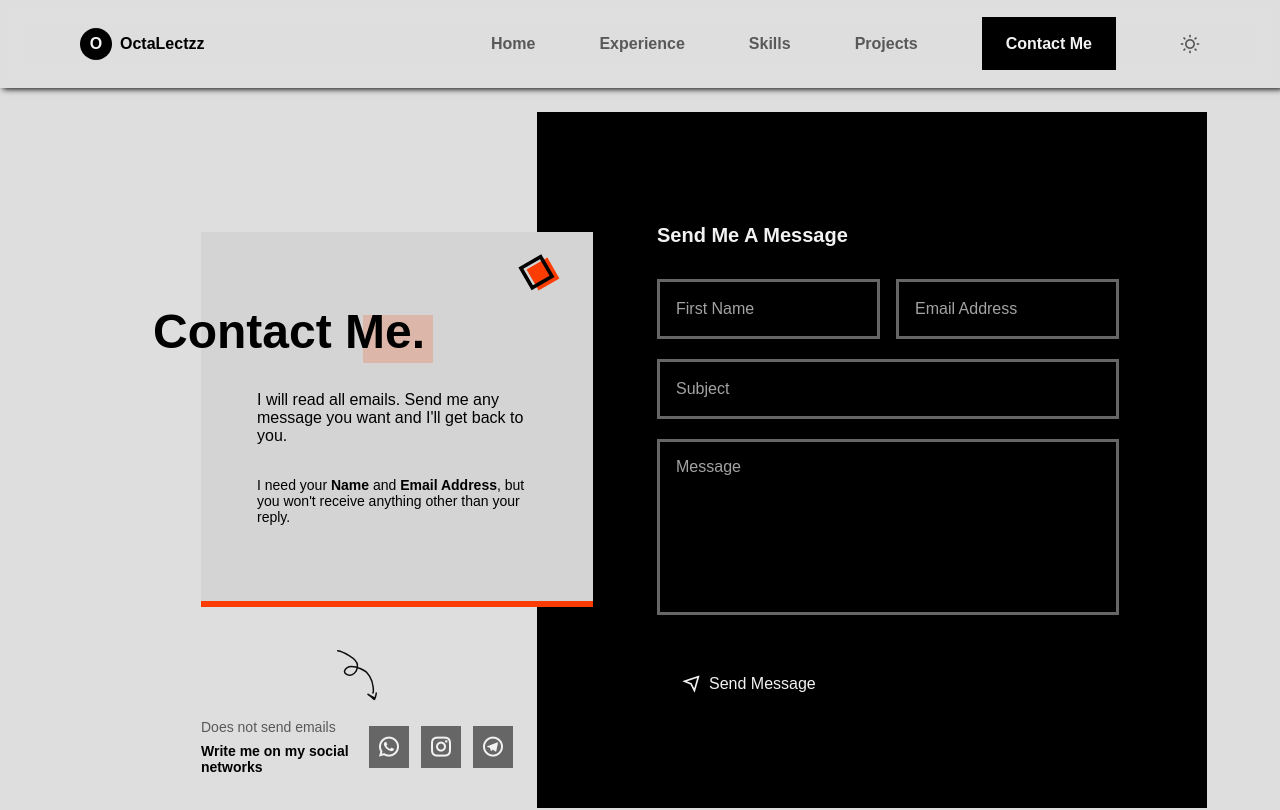
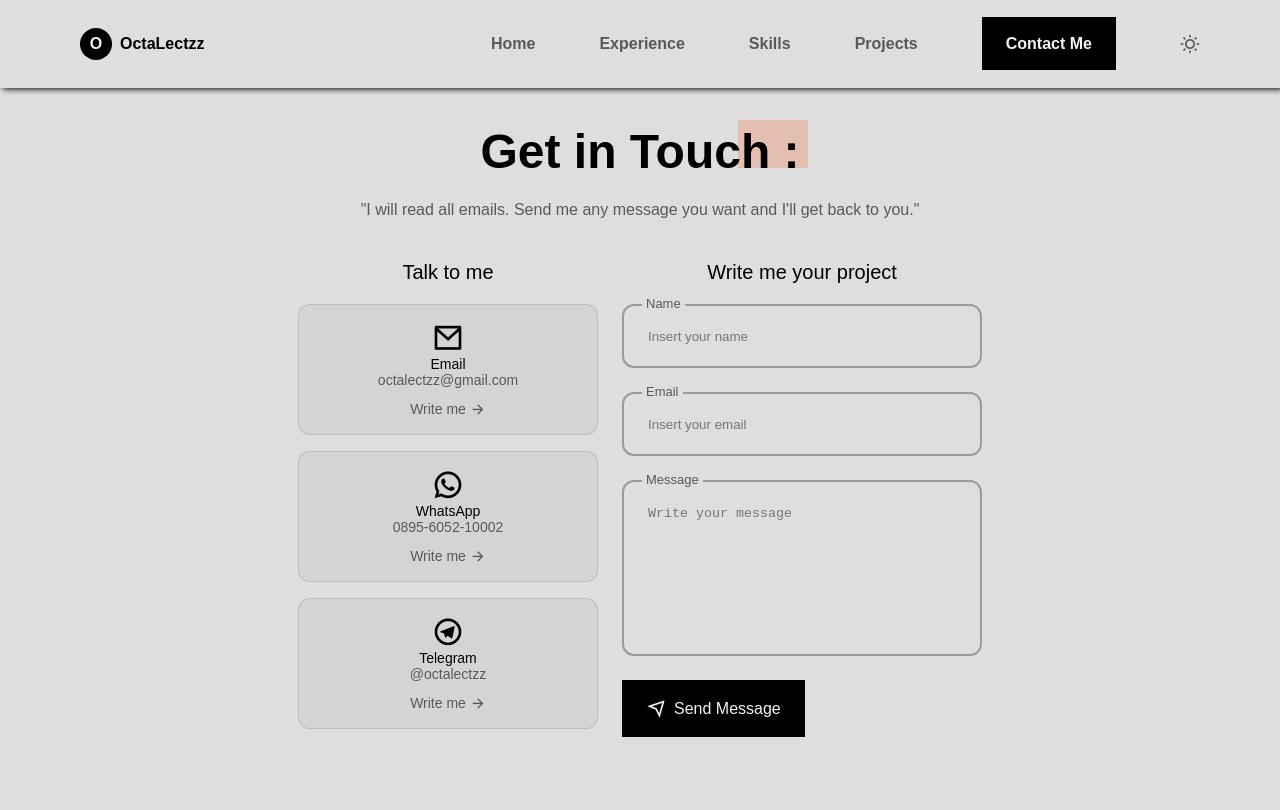
Before and after one commit to OctaLectzz/octalectzz-portfolio, a React (Vite) app: page /contact in a window 1280 px wide. Shown: the top 810 px of the page. Built offline with nearby package versions, Linux system fonts and the light colour scheme; a web font is replaced by a local one.

Commit message:
contact page

```diff
--- a/src/assets/css/pages/contact.css
+++ b/src/assets/css/pages/contact.css
@@ -1,4 +1,6 @@
 /*=============== CONTACT ===============*/
+
+/* Home Page */
 .contact {
   padding-bottom: 0;
 }
@@ -303,3 +305,145 @@
     bottom: -2.5rem;
   }
 }
+
+/* Contact Page */
+.contacts__container {
+  grid-template-columns: repeat(2, max-content);
+  justify-content: center;
+  column-gap: 6rem;
+  padding-bottom: 3rem;
+}
+
+.contacts__title {
+  text-align: center;
+  font-size: var(--h3-font-size);
+  font-weight: var(--font-medium);
+  margin-bottom: 20px;
+}
+
+.contacts__info {
+  display: grid;
+  row-gap: 1rem;
+  grid-template-columns: 300px;
+}
+
+.contacts__card {
+  background-color: var(--container-color);
+  border: 1px solid rgba(0, 0, 0, 0.1);
+  padding: 1rem;
+  border-radius: 0.75rem;
+  text-align: center;
+}
+
+.contacts__card-icon {
+  font-size: 2rem;
+  color: var(--title-color);
+  margin-bottom: 25px;
+}
+
+.contacts__card-title,
+.contacts__card-data {
+  font-size: var(--small-font-size);
+}
+
+.contacts__card-title {
+  font-weight: var(--font-medium);
+}
+
+.contacts__card-data {
+  display: block;
+  margin-bottom: 0.75rem;
+}
+
+.contacts__button {
+  color: var(--text-color);
+  font-size: var(--small-font-size);
+  display: inline-flex;
+  align-items: center;
+  justify-content: center;
+  column-gap: 0.25rem;
+}
+
+.contacts__button-icon {
+  font-size: 1rem;
+  transition: 0.3s;
+}
+
+.contacts__button:hover .contacts__button-icon {
+  transform: translate(0.25rem);
+}
+
+.contacts__form {
+  width: 360px;
+}
+
+.contacts__form-div {
+  position: relative;
+  margin-bottom: 1.5rem;
+  height: 4rem;
+}
+
+.contacts__form-input {
+  position: absolute;
+  top: 0;
+  left: 0;
+  width: 100%;
+  height: 100%;
+  border: 2px solid rgba(0, 0, 0, 0.3);
+  background: none;
+  color: var(--text-color);
+  outline: none;
+  border-radius: 0.75rem;
+  padding: 1.5rem;
+  z-index: 1;
+}
+
+.contacts__form-tag {
+  position: absolute;
+  top: -0.75rem;
+  left: 1.25rem;
+  font-size: var(--smaller-font-size);
+  padding: 0.25rem;
+  background-color: var(--body-color);
+  z-index: 10;
+}
+
+.contacts__form-area {
+  height: 11rem;
+}
+
+.contacts__form-area textarea {
+  resize: none;
+}
+
+/* For medium devices */
+@media screen and (max-width: 768px) {
+  .contacts__container {
+    grid-template-columns: 1fr;
+    row-gap: 3rem;
+  }
+
+  .contacts__info {
+    justify-content: center;
+  }
+
+  .contacts__form {
+    margin: 0 auto;
+  }
+}
+@media screen and (max-width: 576px) {
+  .contacts__info {
+    grid-template-columns: 1fr;
+  }
+
+  .contacts__form {
+    width: 100%;
+  }
+}
+
+/* For large devices */
+@media screen and (max-width: 992px) {
+  .contacts__container {
+    column-gap: 3rem;
+  }
+}
--- a/src/components/home/Contact.jsx
+++ b/src/components/home/Contact.jsx
@@ -160,7 +160,7 @@ export const Contact = () => {
 
             <div className="contact__social-links">
               <a
-                href="https://wa.me/6289670352908"
+                href="https://wa.me/62895605210002"
                 target="_blank"
                 className="contact__social-link"
               >
--- a/src/pages/Contact.jsx
+++ b/src/pages/Contact.jsx
@@ -43,147 +43,120 @@ export const Contact = () => {
 
   return (
     <section className="contact section" id="contact">
-      <div className="contact__container grid">
-        <div className="contact__data">
-          <h2 className="section__title-2">
-            <span>Contact Me.</span>
-          </h2>
+      <h2 className="section__title-1">
+        <span>Get in Touch :</span>
+      </h2>
+      <div className="subtitle">
+        <span>
+          "I will read all emails. Send me any message you want and I'll get
+          back to you."
+        </span>
+      </div>
 
-          <p className="contact__description-1">
-            I will read all emails. Send me any message you want and I'll get
-            back to you.
-          </p>
+      <div className="contacts__container container grid">
+        <div className="contacts__content">
+          <h3 className="contacts__title">Talk to me</h3>
 
-          <p className="contact__description-2">
-            I need your <b>Name</b> and <b>Email Address</b>, but you won't
-            receive anything other than your reply.
-          </p>
+          <div className="contacts__info">
+            <div className="contacts__card">
+              <i className="ri-mail-line contacts__card-icon"></i>
 
-          <div className="geometric-box"></div>
+              <h3 className="contacts__card-title">Email</h3>
+              <span className="contacts__card-data">octalectzz@gmail.com</span>
+
+              <a
+                href="mailto:octalectzz@gmail.com.com"
+                target="_blank"
+                rel="noopener noreferrer"
+                className="contacts__button"
+              >
+                Write me{" "}
+                <i className="ri-arrow-right-line contacts__button-icon"></i>
+              </a>
+            </div>
+
+            <div className="contacts__card">
+              <i className="ri-whatsapp-line contacts__card-icon"></i>
+
+              <h3 className="contacts__card-title">WhatsApp</h3>
+              <span className="contacts__card-data">0895-6052-10002</span>
+
+              <a
+                href="https://api.whatsapp.com/send?phone=62895605210002&text=Hello, Octa Keren Pinter dan Baik hati"
+                target="_blank"
+                rel="noopener noreferrer"
+                className="contacts__button"
+              >
+                Write me{" "}
+                <i className="ri-arrow-right-line contacts__button-icon"></i>
+              </a>
+            </div>
+
+            <div className="contacts__card">
+              <i className="ri-telegram-line contacts__card-icon"></i>
+
+              <h3 className="contacts__card-title">Telegram</h3>
+              <span className="contacts__card-data">@octalectzz</span>
+
+              <a
+                href="https://t.me/octalectzz"
+                target="_blank"
+                rel="noopener noreferrer"
+                className="contacts__button"
+              >
+                Write me{" "}
+                <i className="ri-arrow-right-line contacts__button-icon"></i>
+              </a>
+            </div>
+          </div>
         </div>
 
-        <div className="contact__mail">
-          <h2 className="contact__title">Send Me A Message</h2>
+        <div className="contacts__content">
+          <h3 className="contacts__title">Write me your project</h3>
 
           <form
             action=""
             ref={form}
             onSubmit={sendEmail}
+            className="contacts__form"
             id="contact-form"
-            className="contact__form"
           >
-            <div className="contact__group">
-              <div className="contact__box">
-                <input
-                  type="text"
-                  name="user_name"
-                  className="contact__input"
-                  id="name"
-                  required
-                  placeholder="First Name"
-                />
-                <label htmlFor="name" className="contact__label">
-                  First Name
-                </label>
-              </div>
-
-              <div className="contact__box">
-                <input
-                  type="email"
-                  name="user_email"
-                  className="contact__input"
-                  id="email"
-                  required
-                  placeholder="Email Address"
-                />
-                <label htmlFor="email" className="contact__label">
-                  Email Address
-                </label>
-              </div>
+            <div className="contacts__form-div">
+              <label className="contacts__form-tag">Name</label>
+              <input
+                type="text"
+                name="user_name"
+                className="contacts__form-input"
+                placeholder="Insert your name"
+              />
             </div>
 
-            <div className="contact__box">
+            <div className="contacts__form-div">
+              <label className="contacts__form-tag">Email</label>
               <input
-                type="text"
-                name="user_subject"
-                id="subject"
-                className="contact__input"
-                placeholder="Subject"
-                required
+                type="email"
+                name="user_email"
+                className="contacts__form-input"
+                placeholder="Insert your email"
               />
-              <label htmlFor="subject" className="contact__label">
-                Subject
-              </label>
             </div>
 
-            <div className="contact__box contact__area">
+            <div className="contacts__form-div contacts__form-area">
+              <label className="contacts__form-tag">Message</label>
               <textarea
                 name="user_message"
-                id="message"
-                className="contact__input"
-                placeholder="Message"
-                required
+                cols="30"
+                rows="10"
+                className="contacts__form-input"
+                placeholder="Write your message"
               ></textarea>
-              <label htmlFor="message" className="contact__label">
-                Message
-              </label>
             </div>
-
-            <p className="contact__message" id="contact-message">
-              {contactMessage}
-            </p>
 
             <button type="submit" className="contact__button button">
               <i className="ri-send-plane-line"></i> Send Message
             </button>
           </form>
         </div>
-
-        <div className="contact__social">
-          <img
-            src={imagePath + "curved-arrow.svg"}
-            alt=""
-            className="contact__social-arrow"
-          />
-
-          <div className="contact__social-data">
-            <div>
-              <p className="contact__social-description-1">
-                Does not send emails
-              </p>
-
-              <p className="contact__social-description-2">
-                Write me on my social networks
-              </p>
-            </div>
-
-            <div className="contact__social-links">
-              <a
-                href="https://wa.me/6289670352908"
-                target="_blank"
-                className="contact__social-link"
-              >
-                <i className="ri-whatsapp-line"></i>
-              </a>
-
-              <a
-                href="https://www.instagram.com/octalectzz/"
-                target="_blank"
-                className="contact__social-link"
-              >
-                <i className="ri-instagram-line"></i>
-              </a>
-
-              <a
-                href="https://t.me/octalectzz"
-                target="_blank"
-                className="contact__social-link"
-              >
-                <i className="ri-telegram-line"></i>
-              </a>
-            </div>
-          </div>
-        </div>
       </div>
     </section>
   );
```
